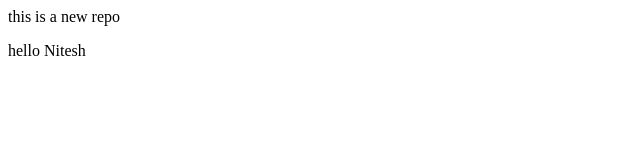
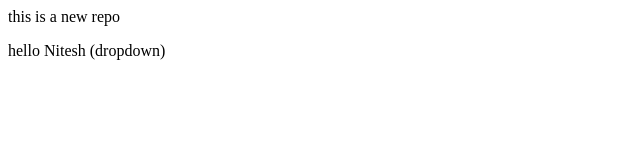
Before and after one commit to Nitesh-gif-create/local1Repo, a plain HTML site: page index.html in a window 1280 px wide. Shown: the full height of the page, 0-640 px from the left. Drawn offline with Linux system fonts and the light colour scheme.

```diff
--- a/index.html
+++ b/index.html
@@ -1,2 +1,2 @@
 <p> this is a new repo </p>
-<p> hello Nitesh </p>
+<p> hello Nitesh (dropdown) </p>
```
